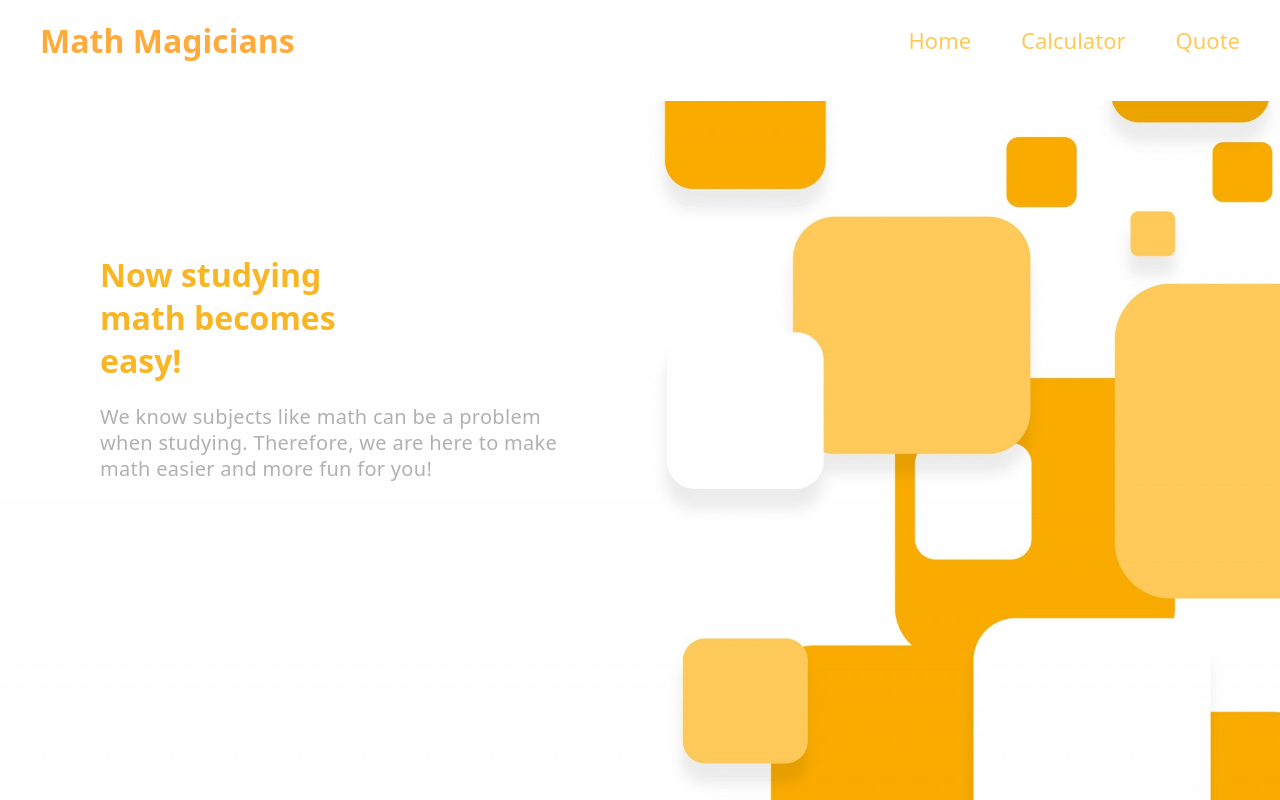
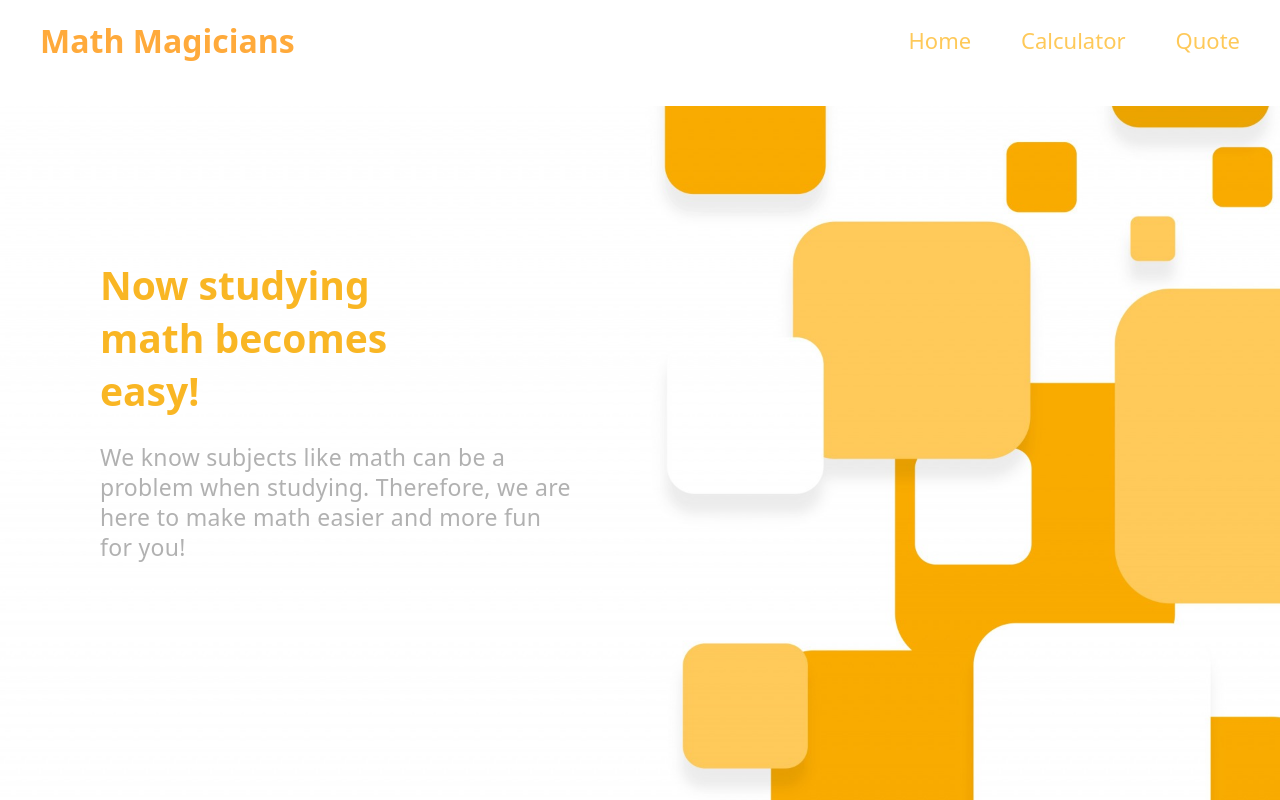
Before and after one commit to rapidbenjamin/Math-Magicians, a React (Create React App) app: page / in a window 1280 px wide. Built offline with nearby package versions, Linux system fonts and the light colour scheme.

Commit message:
Change home page font sizes

```diff
--- a/src/components/home.css
+++ b/src/components/home.css
@@ -13,14 +13,14 @@
 
 h1 {
   color: #f8aa00db;
-  font-size: 3.2rem;
+  font-size: 3.9rem;
   font-weight: 700;
   width: 25%;
 }
 
 p {
   color: rgb(177, 177, 177);
-  font-size: 2rem;
+  font-size: 2.3rem;
   width: 40%;
   line-height: 1.3;
   letter-spacing: 0.3px;
```
